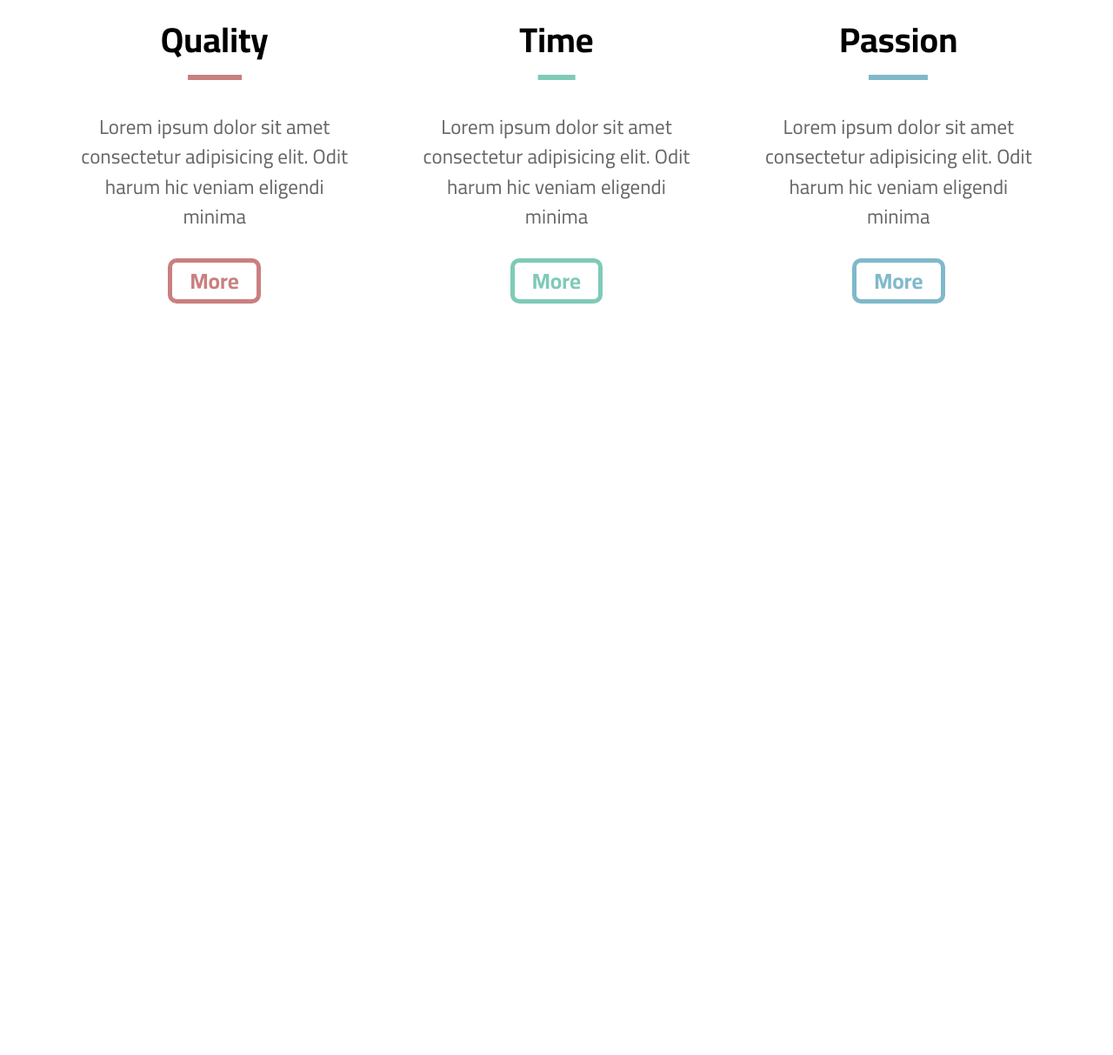
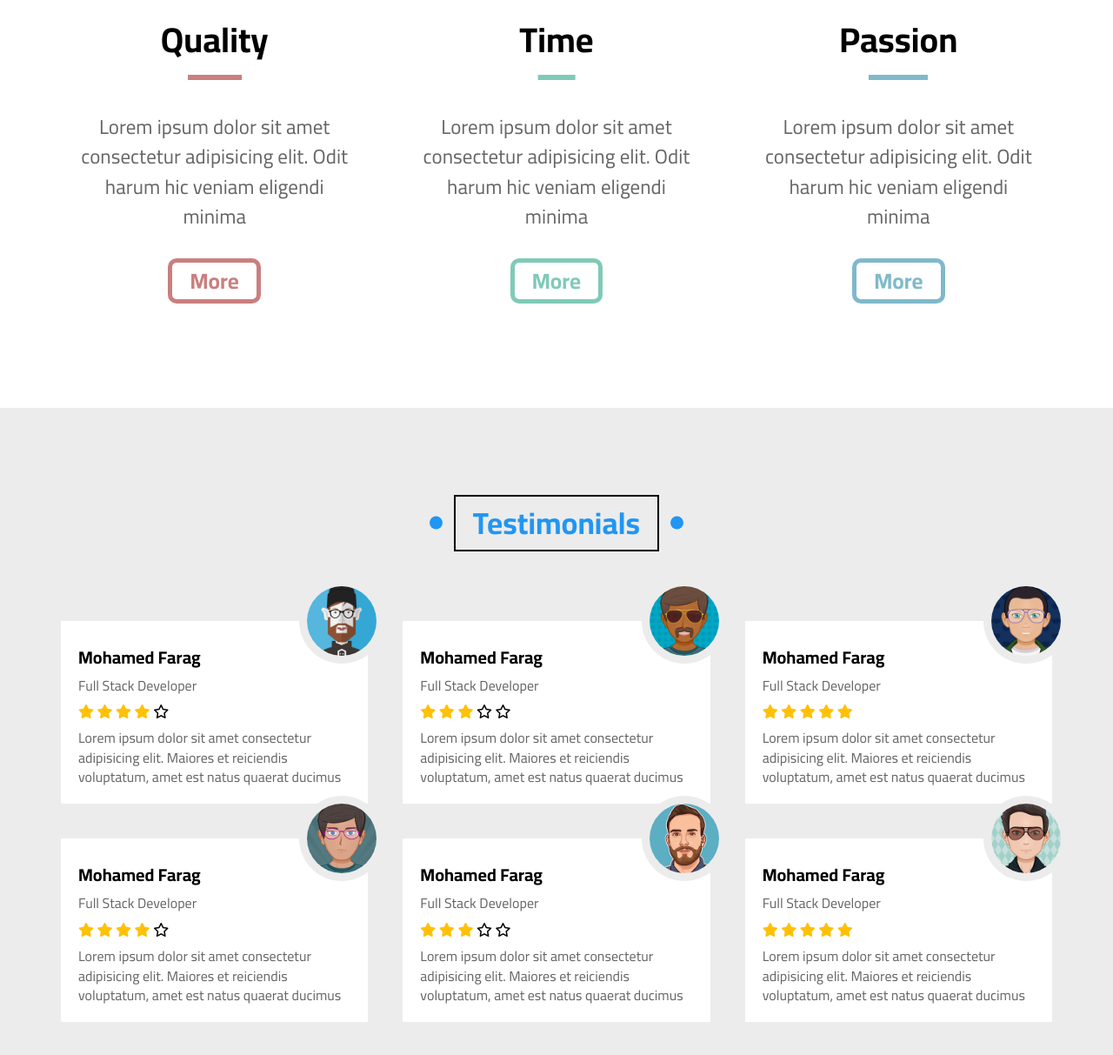
Before and after one commit to MUHAMMED-HARUN/templates, a plain HTML site: page third-proj/third-proj.html in a window 1280 px wide. Shown: the part 3591-4804 px from the top of the page at 87% size. Before the commit the page ends 4060 px from the top, so only its background shows below. Drawn offline with Linux system fonts and the light colour scheme.

Commit message:
وصف التعديلات التي قمت بها

```diff
--- a/third-proj/css/third-proj.css
+++ b/third-proj/css/third-proj.css
@@ -593,3 +593,40 @@ background:  rgba(0, 150, 115, 0.5);;
 left: 0;
 background: rgba(0, 117, 150, 0.5);;
 }
+.testimonials {
+  padding: var(--section-padding) 0;
+  background-color: var(--section-back-ground-color);
+}
+.testimonials .container{
+   display: grid;
+   grid-template-columns: repeat(auto-fill,minmax(300px ,1fr));
+   gap: 40px;
+}
+.testimonials .container .box{
+  background-color: white;
+  width: 100%;
+  position: relative;
+  padding: 20px;
+  display: flex;
+  flex-direction: column;
+  gap: 10px;
+}
+.testimonials .container .box img{
+  width: 80px;
+  border-radius: 50%;
+  position: absolute;
+  top: 0;
+  right: 0;
+  transform: translate(10px ,-50%);
+  box-shadow: 0 0 0px 9px var(--section-back-ground-color);
+}
+.testimonials .container .box h4{
+  font-size: 20px;
+}
+.testimonials .container .box p{
+  color: var(--caption-color);
+  line-height: 1.4;
+}
+.testimonials .container .box i.filled{
+  color: #ffc107;
+}
--- a/third-proj/third-proj.html
+++ b/third-proj/third-proj.html
@@ -232,5 +232,105 @@
             </div>
         </div>
     </div>
+    <div class="testimonials">
+        <div class="main-heading">
+            Testimonials
+        </div>
+        <div class="container">
+            <div class="box">
+                <div class="image">
+                    <img src="images/avatar-01.png" alt="">
+                </div>
+                <h4>Mohamed Farag</h4>
+                <p>Full Stack Developer</p>
+                <div class="rate">
+                    <i class="filled fa-solid fa-star"></i>
+                    <i class="filled fa-solid fa-star"></i>
+                    <i class="filled fa-solid fa-star"></i>
+                    <i class="filled fa-solid fa-star"></i>
+                    <i class="fa-regular fa-star"></i>
+                </div>
+                <p>Lorem ipsum dolor sit amet consectetur adipisicing elit. Maiores et reiciendis voluptatum, amet est natus quaerat ducimus</p>
+            </div>
+            <div class="box">
+                <div class="image">
+                    <img src="images/avatar-02.png" alt="">
+                </div>
+                <h4>Mohamed Farag</h4>
+                <p>Full Stack Developer</p>
+                <div class="rate">
+                    <i class="filled fa-solid fa-star"></i>
+                    <i class="filled fa-solid fa-star"></i>
+                    <i class="filled fa-solid fa-star"></i>
+                    <i class="fa-regular fa-star"></i>
+                    <i class="fa-regular fa-star"></i>
+                </div>
+                <p>Lorem ipsum dolor sit amet consectetur adipisicing elit. Maiores et reiciendis voluptatum, amet est natus quaerat ducimus</p>
+            </div>
+            <div class="box">
+                <div class="image">
+                    <img src="images/avatar-03.png" alt="">
+                </div>
+                <h4>Mohamed Farag</h4>
+                <p>Full Stack Developer</p>
+                <div class="rate">
+                    <i class="filled fa-solid fa-star"></i>
+                    <i class="filled fa-solid fa-star"></i>
+                    <i class="filled fa-solid fa-star"></i>
+                    <i class="filled fa-solid fa-star"></i>
+                    <i class="filled fa-solid fa-star"></i>
+                </div>
+                <p>Lorem ipsum dolor sit amet consectetur adipisicing elit. Maiores et reiciendis voluptatum, amet est natus quaerat ducimus</p>
+            </div>
+            <div class="box">
+                <div class="image">
+                    <img src="images/avatar-04.png" alt="">
+                </div>
+                <h4>Mohamed Farag</h4>
+                <p>Full Stack Developer</p>
+                <div class="rate">
+                    <i class="filled fa-solid fa-star"></i>
+                    <i class="filled fa-solid fa-star"></i>
+                    <i class="filled fa-solid fa-star"></i>
+                    <i class="filled fa-solid fa-star"></i>
+                    <i class="fa-regular fa-star"></i>
+                </div>
+                <p>Lorem ipsum dolor sit amet consectetur adipisicing elit. Maiores et reiciendis voluptatum, amet est natus quaerat ducimus</p>
+            </div>
+            <div class="box">
+                <div class="image">
+                    <img src="images/avatar-05.png" alt="">
+                </div>
+                <h4>Mohamed Farag</h4>
+                <p>Full Stack Developer</p>
+                <div class="rate">
+                    <i class="filled fa-solid fa-star"></i>
+                    <i class="filled fa-solid fa-star"></i>
+                    <i class="filled fa-solid fa-star"></i>
+                    <i class="fa-regular fa-star"></i>
+                    <i class="fa-regular fa-star"></i>
+                </div>
+                <p>Lorem ipsum dolor sit amet consectetur adipisicing elit. Maiores et reiciendis voluptatum, amet est natus quaerat ducimus</p>
+            </div>
+            <div class="box">
+                <div class="image">
+                    <img src="images/avatar-06.png" alt="">
+                </div>
+                <h4>Mohamed Farag</h4>
+                <p>Full Stack Developer</p>
+                <div class="rate">
+                    <i class="filled fa-solid fa-star"></i>
+                    <i class="filled fa-solid fa-star"></i>
+                    <i class="filled fa-solid fa-star"></i>
+                    <i class="filled fa-solid fa-star"></i>
+                    <i class="filled fa-solid fa-star"></i>
+                </div>
+                <p>Lorem ipsum dolor sit amet consectetur adipisicing elit. Maiores et reiciendis voluptatum, amet est natus quaerat ducimus</p>
+            </div>
+        </div>
+    </div>
 </body>
 </html>
+<!-- git add .
+git commit -m "وصف التعديلات التي قمت بها"
+git push -->
```
